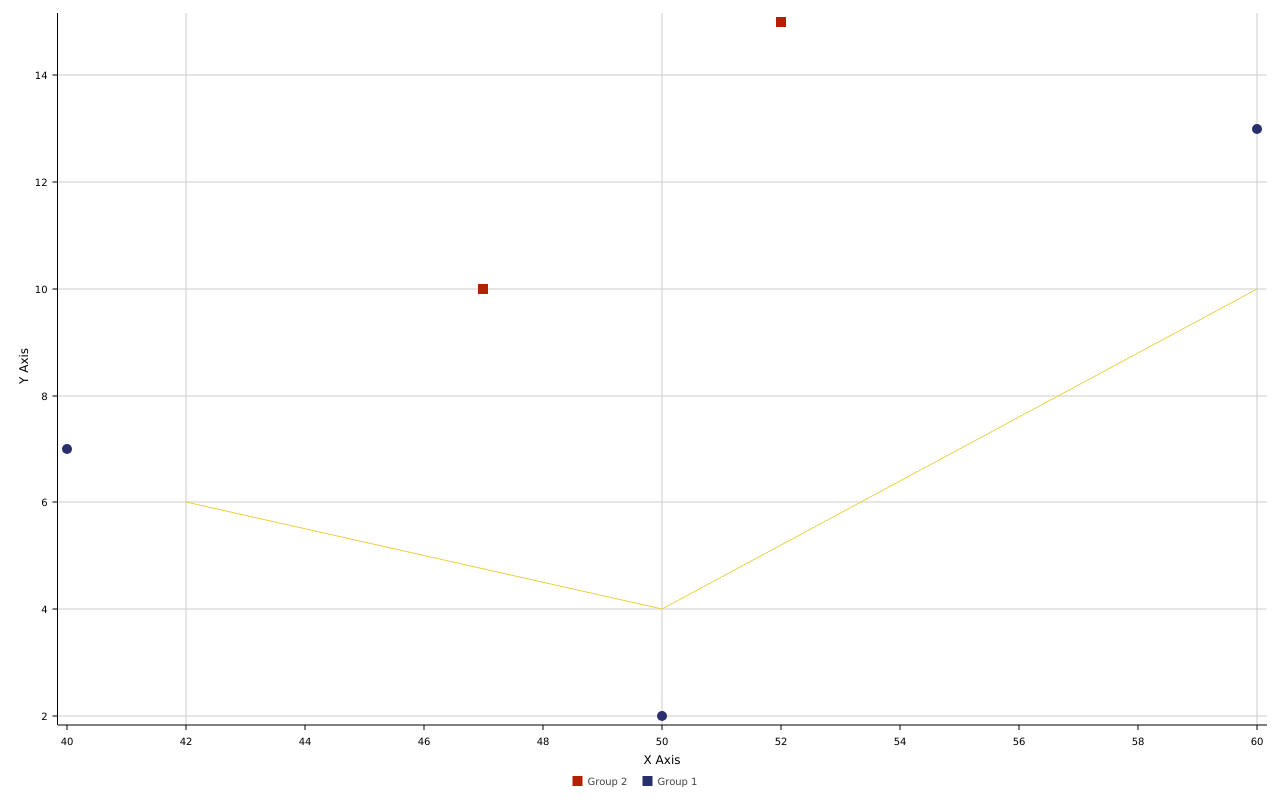
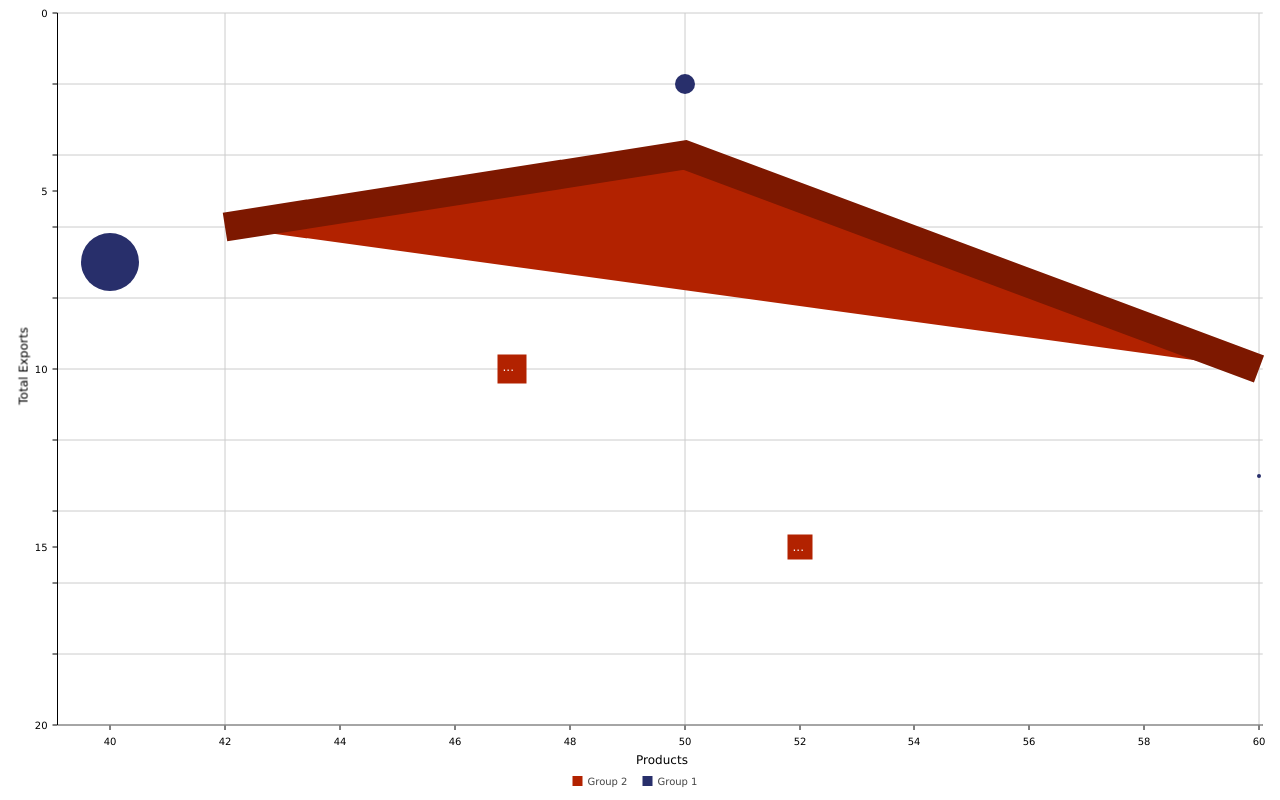
Before and after one commit to d3plus/d3plus-workshop, a plain HTML site: page viz/Plot.html in a window 1280 px wide. Drawn offline with Linux system fonts and the light colour scheme.

Commit message:
plot up and running

```diff
--- a/viz/Plot.html
+++ b/viz/Plot.html
@@ -20,11 +20,43 @@
     {shape: "Rect",   parent: "Group 2", id: "zeta",    x: 52, y: 15, value: 25}
   ];
 
-  var tmap = new d3plus.Plot()
+  // https://github.com/d3plus/d3plus-plot#Plot
+  let plot = new d3plus.Plot()
+    .select("body")
     .data(data)
     .discrete("x")
     .groupBy(["parent", "id"])
-    .shape(function(d) { return d.shape; })
-    .render();
+    .shape(d => d.shape)
+    // .render();
+
+  // size shapes
+  plot.shapeConfig({
+    Circle: {
+      r: x => x.value
+    },
+    Rect: {
+      width: x => x.value,
+      height: x => x.value
+    },
+    Line: {
+      strokeWidth: x => x.value,
+    },
+  });
+
+  // Axis config
+  plot.yConfig({
+    domain: [0, 20],
+    labels: [0, 5, 10, 15, 20],
+  });
+
+
+  // Let's give them titles
+  plot.yConfig({
+    title: "Total Exports"
+  }).xConfig({
+    title: "Products"
+  });
+
+  plot.render();
 
 </script>
```
Also changed, not shown: viz/Tree.html (+1 -0 lines), viz/Treemap.html (+1 -0 lines).
